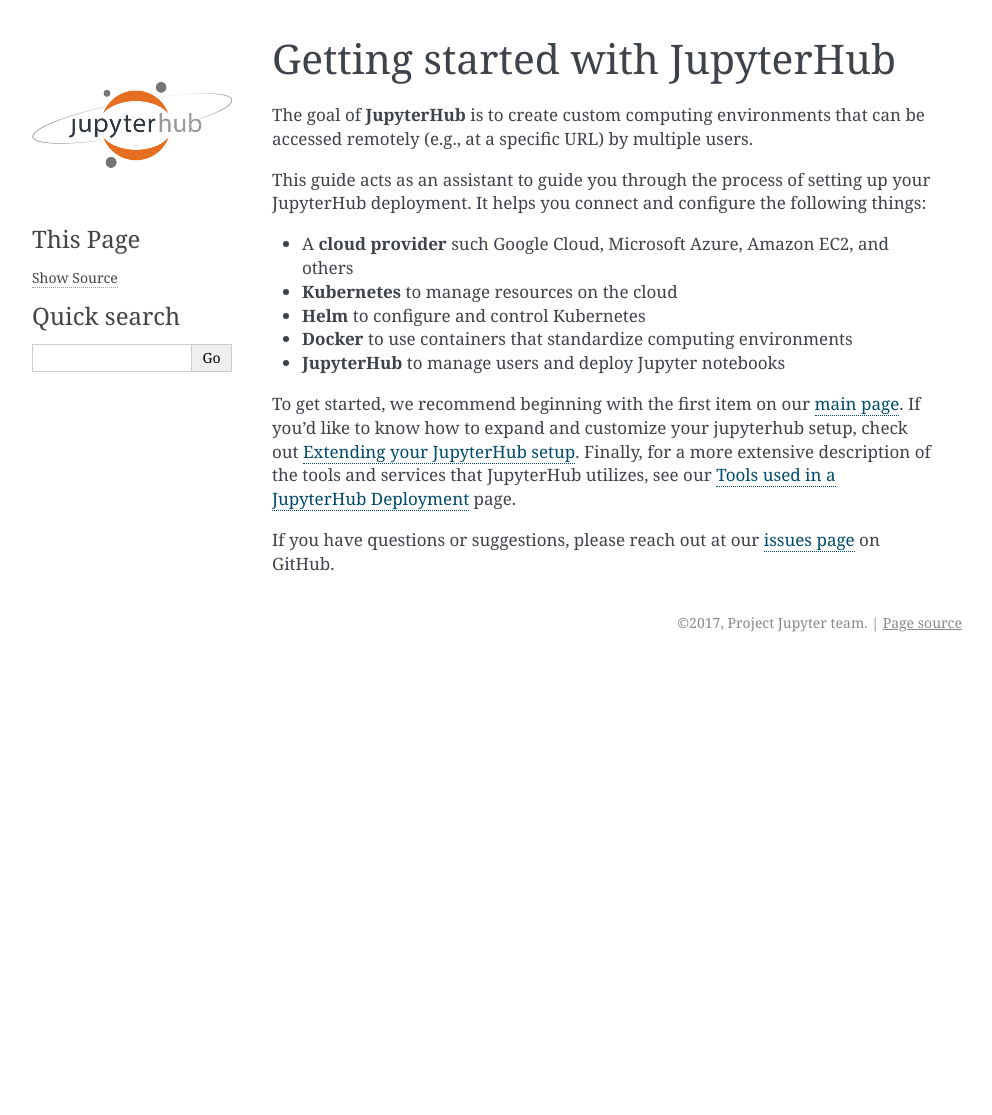
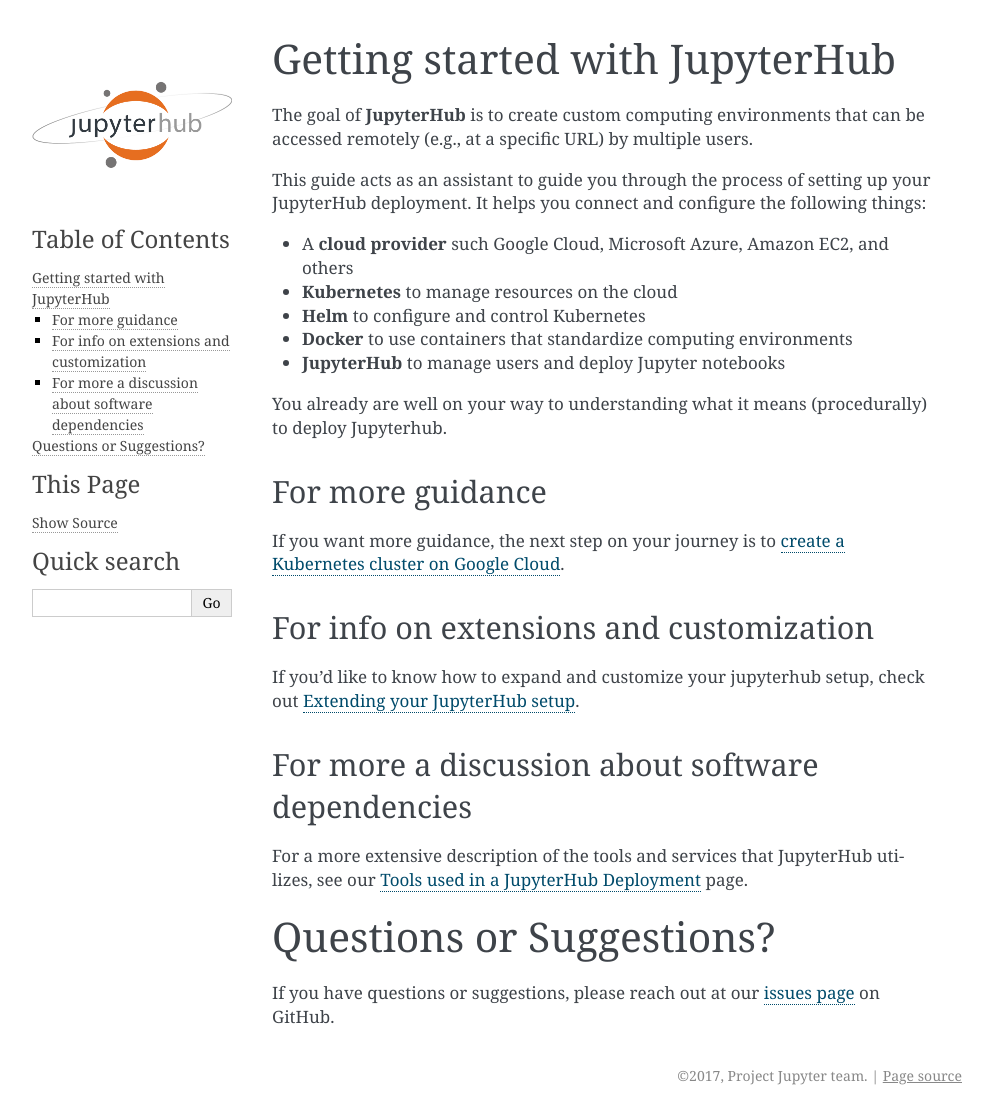
Before and after one commit to jupyterhub/zero-to-jupyterhub-k8s, a Sphinx documentation site: the page built from doc/source/getting-started.rst, in a window 1280 px wide. Shown: the whole page, without its empty margins (148-1140 px from the left). Built offline with Sphinx 7.4.7, drawn with Linux system fonts in a browser that asks for light colours; before the commit the page ends 900 px from its top, so only the background shows below that.

Commit message:
Remove infinite reference loop. Restructure introduction and demark divisions of interest

```diff
--- a/doc/source/getting-started.rst
+++ b/doc/source/getting-started.rst
@@ -17,12 +17,30 @@
 * **Docker** to use containers that standardize computing environments
 * **JupyterHub** to manage users and deploy Jupyter notebooks
 
-To get started, we recommend beginning with the first item on our
-:ref:`main page <creating-your-jupyterhub>`. If you'd like to know how to
-expand and customize your jupyterhub setup, check out
-:ref:`extending-jupyterhub`. Finally, for a more extensive description of the
-tools and services that JupyterHub utilizes, see our
-:ref:`tools` page.
+You already are well on your way to understanding what it means (procedurally)
+to deploy Jupyterhub.
+
+For more guidance
+-----------------
+
+If you want more guidance, the next step on your journey is to :ref:`create a
+Kubernetes cluster on Google Cloud
+<google-cloud>`.
+
+For info on extensions and customization
+----------------------------------------
+
+If you'd like to know how to expand and customize your jupyterhub setup, check
+out :ref:`extending-jupyterhub`.
+
+For more a discussion about software dependencies
+-------------------------------------------------
+
+For a more extensive description of the tools and services that JupyterHub
+utilizes, see our :ref:`tools` page.
+
+Questions or Suggestions?
+=========================
 
 If you have questions or suggestions, please reach out at our `issues page`_
 on GitHub.
```
